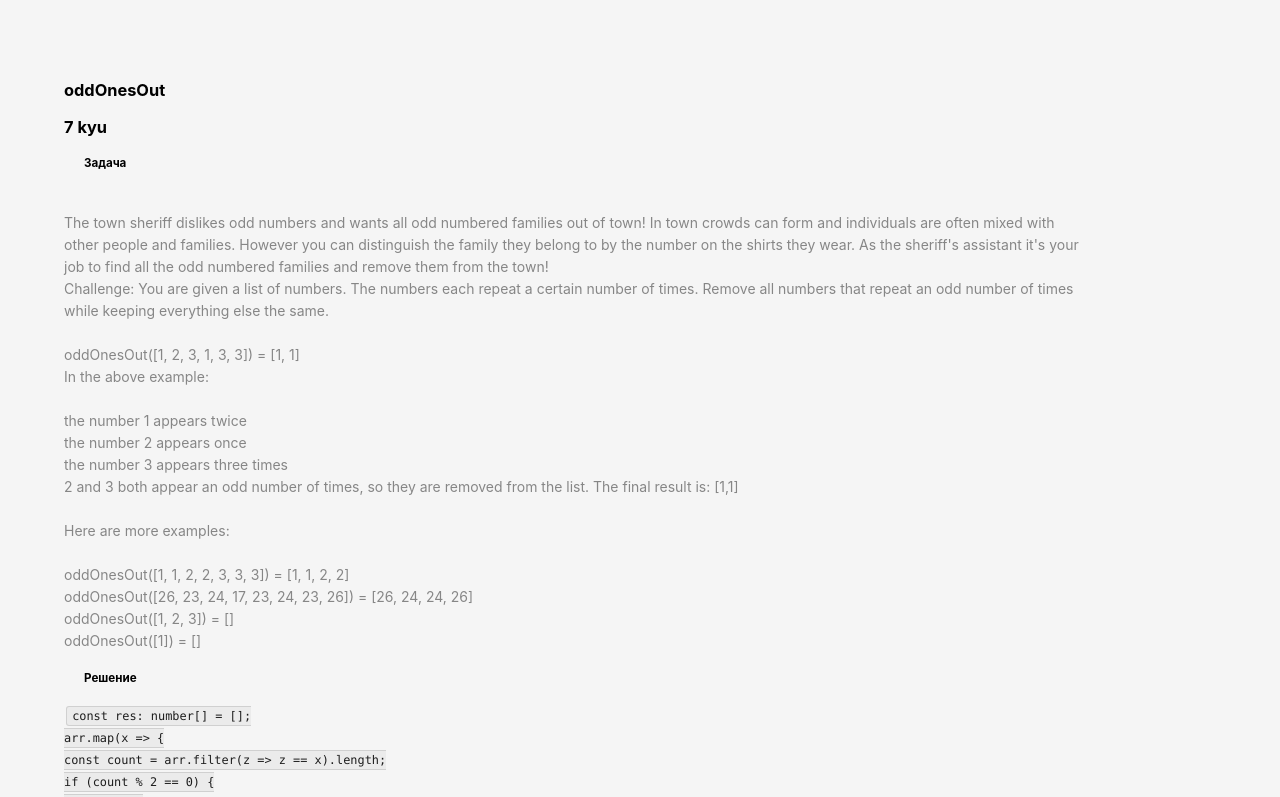
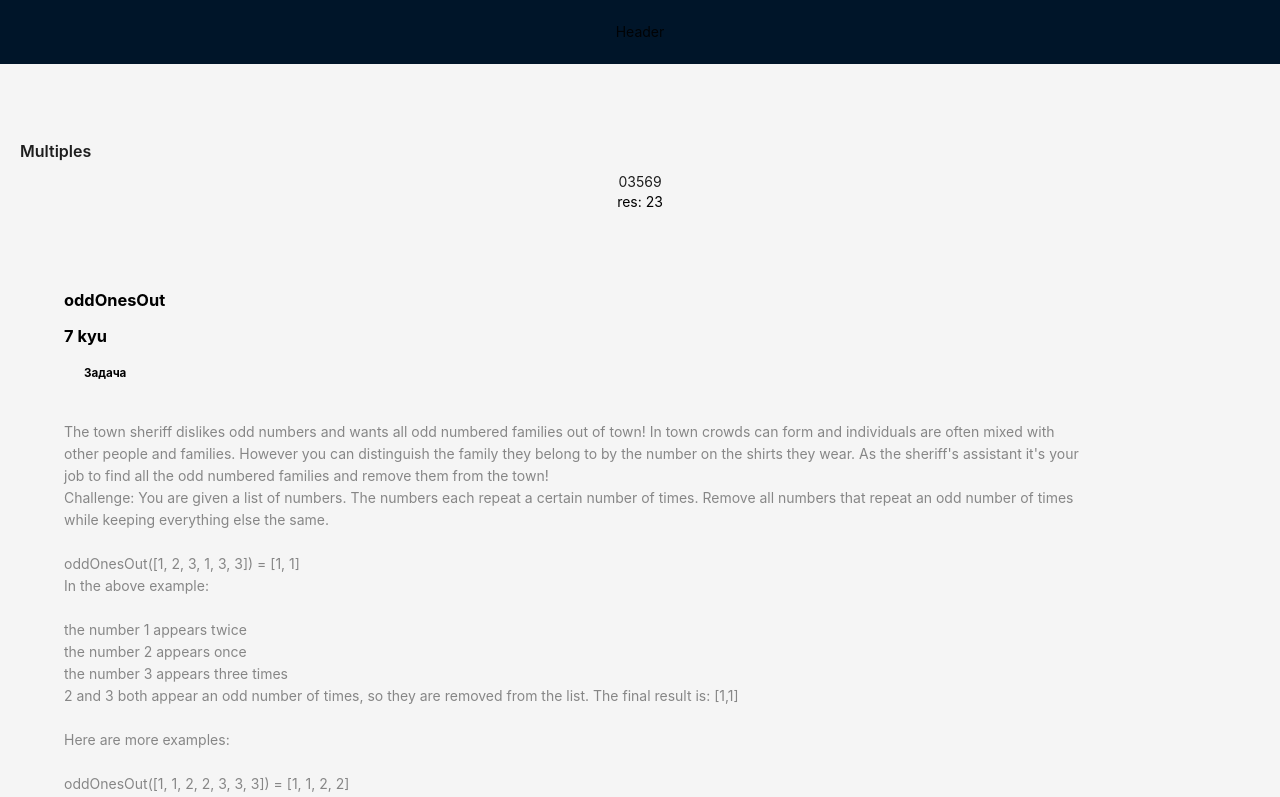
Before and after one commit to mbalychev/app-react, a React (Create React App) app: page / in a window 1280 px wide. Shown: the top 797 px of the page. Built offline with nearby package versions, Linux system fonts and the light colour scheme.

Commit message:
apps, multiples page

```diff
--- a/package.json
+++ b/package.json
@@ -15,6 +15,7 @@
     "antd": "^5.9.4",
     "react": "^18.2.0",
     "react-dom": "^18.2.0",
+    "react-router-dom": "^6.16.0",
     "react-scripts": "5.0.1",
     "typescript": "^4.9.5",
     "web-vitals": "^2.1.4"
--- a/src/App.tsx
+++ b/src/App.tsx
@@ -1,14 +1,25 @@
 import React from 'react';
-import logo from './logo.svg';
+import { Link } from 'react-router-dom';
 import './App.css';
 import { OddsArray } from './components/array/odds_array';
-import Link from 'antd/es/typography/Link';
 import { Layout } from 'antd';
+import { Content, Footer, Header } from 'antd/es/layout/layout';
+import { MultiplesComp } from './components/array/multiples';
 
 function App() {
   return (
     <div className="App">
       <Layout>
+        <Header>
+          Header
+        </Header>
+        <Content>
+          {/* <Link to={}/> */}
+        </Content>
+        <Footer>
+
+        </Footer>
+        <MultiplesComp />
         <OddsArray />
       </Layout>
     </div>
--- /dev/null
+++ b/src/components/array/multiples.tsx
@@ -0,0 +1,25 @@
+import { TMultiplesRes, multiples } from "../../functions/algorithms/multiples";
+import { List, Typography } from "antd";
+
+export const MultiplesComp = () => {
+    const {Title} = Typography;
+
+    const resMultiples = (number: number): TMultiplesRes => {
+        return multiples(number);
+    }
+
+    const example = () => {
+        const res:TMultiplesRes = resMultiples(10);
+        return <div>
+        <List
+            dataSource={res.multiples}
+            renderItem={(num) => <>{num}</>}
+            />
+            {`res: ${res.summ}`}
+        </div>
+    }
+    return <div>
+        <Title level={5}>Multiples</Title>
+        {example()}
+    </div>
+}
--- /dev/null
+++ b/src/functions/algorithms/multiples.ts
@@ -0,0 +1,22 @@
+// If we list all the natural numbers below 10 that are multiples of 3 or 5, we get 3, 5, 6 and 9. The sum of these multiples is 23.
+// Finish the solution so that it returns the sum of all the multiples of 3 or 5 below the number passed in.
+// Additionally, if the number is negative, return 0.
+// Note: If the number is a multiple of both 3 and 5, only count it once.
+
+export type TMultiplesRes = {
+    multiples: number[];
+    summ: number
+}
+export const multiples = (number: number): TMultiplesRes => {
+    let res = 0;
+    let multiples: number[] = [];
+
+      for(let i: number = 0; i < number; i++){
+        if( i%3 === 0 || i%5 === 0){
+            res +=i;
+            multiples.push(i);
+        }
+      }
+
+      return {multiples: multiples, summ: res};
+    }
```
Also changed, not shown: 1 other file (tests, documents, lock files or other folders).
